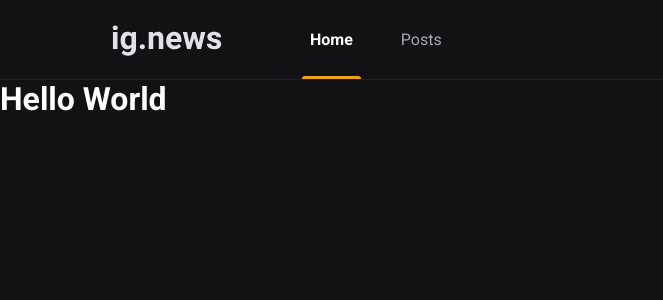
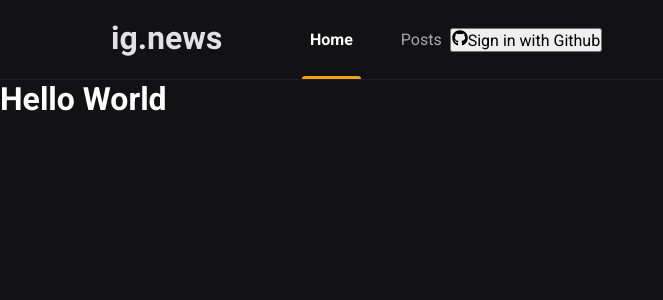
Before and after one commit to Ingridaquino/ignews-Rocketseat, a Next.js app: page / in a window 1280 px wide. Shown: the top 300 px of the page, without its empty margins (0-663 px from the left). Built offline with nearby package versions, Linux system fonts and the light colour scheme.

Commit message:
:construction: Create the component SignInButton

```diff
--- a/package.json
+++ b/package.json
@@ -12,6 +12,7 @@
     "next": "12.1.0",
     "react": "17.0.2",
     "react-dom": "17.0.2",
+    "react-icons": "^4.3.1",
     "sass": "^1.49.8"
   },
   "devDependencies": {
--- a/src/components/Header/index.tsx
+++ b/src/components/Header/index.tsx
@@ -1,3 +1,4 @@
+import { SignInButton } from '../SignInButton';
 import styles from './styles.module.scss';
 
 export function Header() {
@@ -10,6 +11,9 @@ export function Header() {
                     <a className={styles.active}>Home</a>
                     <a href="">Posts</a>
                 </nav>
+
+
+                <SignInButton />
             </div>
         </header>
     );
--- /dev/null
+++ b/src/components/SignInButton/index.tsx
@@ -0,0 +1,10 @@
+import {FaGithub} from 'react-icons/fa'
+
+export function SignInButton() {
+    return (
+        <button type="button">
+            <FaGithub />
+            Sign in with Github
+        </button>
+    );
+}
```
Also changed, not shown: src/components/SignInButton/styles.module.scss (added), 1 other file (tests, documents, lock files or other folders).
